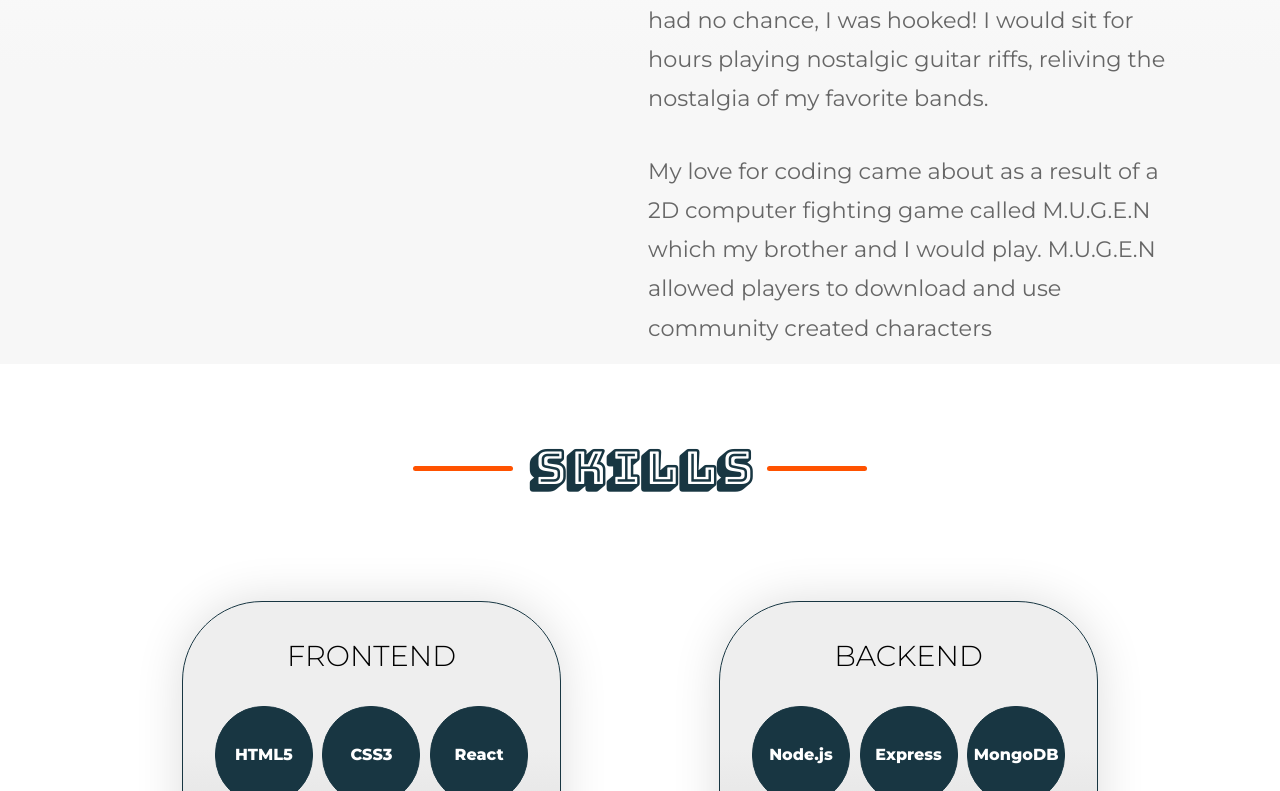
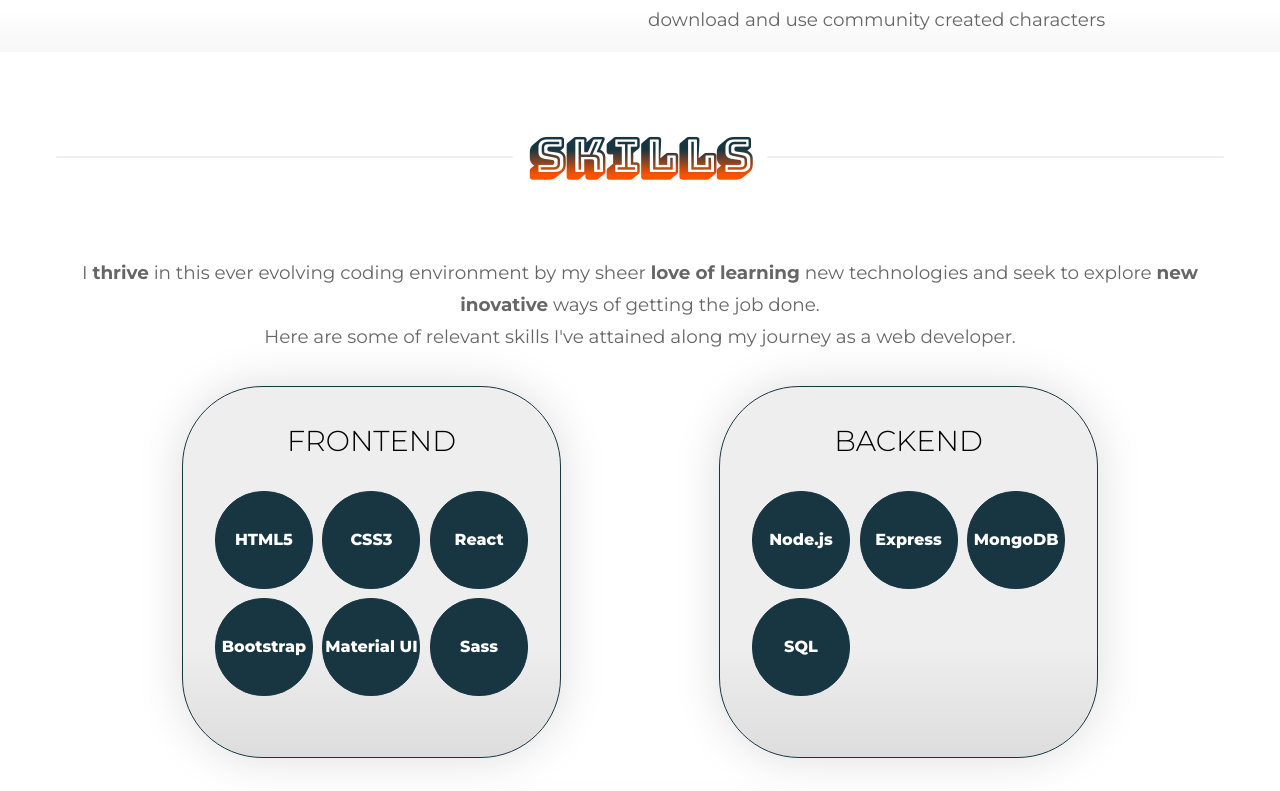
Before and after one commit to NovaSharx/Portfolio-Website, a React (Create React App) app: page / in a window 1280 px wide. Shown: the part 1529-2320 px from the top of the page. Built offline with nearby package versions, Linux system fonts and the light colour scheme.

Commit message:
Standardized the font sizing of p tags in the entire document.

```diff
--- a/src/components/Home/Skills.tsx
+++ b/src/components/Home/Skills.tsx
@@ -101,6 +101,18 @@
 
                 <div className='main-section-content'>
                     <div id='skills-section'>
+
+                        <div id='skills-description'>
+                            <p>
+                                I <b>thrive</b> in this ever evolving coding environment by my sheer <b>love of learning</b> new technologies and seek to explore <b>new inovative</b> ways of getting the job done.
+                            </p>
+
+                            <p>
+                                Here are some of relevant skills I've attained along my journey as a web developer.
+                            </p>
+                        </div>
+
+                        <div id='skills-categories'>
                             {skillsCategories.map((category, index) => {
                                 return (
                                     <div key={index} className='skills-category'>
@@ -122,6 +134,8 @@
                                 )
                             })}
                         </div>
+
+                    </div>
                 </div>
             </div>
         </div>
--- a/src/stylesheets/css/main.css
+++ b/src/stylesheets/css/main.css
@@ -32,11 +32,37 @@
 
 p {
   color: #666;
+  font-size: 1.25rem;
   line-height: 1.75;
+}
+@media (max-width: 1536px) {
+  p {
+    font-size: 1.15rem;
+  }
+}
+@media (max-width: 1200px) {
+  p {
+    font-size: 1.05rem;
+  }
+}
+@media (max-width: 1024px) {
+  p {
+    font-size: 0.95rem;
+  }
+}
+@media (max-width: 768px) {
+  p {
+    font-size: 0.9rem;
+  }
+}
+@media (max-width: 480px) {
+  p {
+    font-size: 0.8rem;
+  }
 }
 
 .main-section-container {
-  background: linear-gradient(0deg, #f7f7f7 25%, #fff 60%);
+  background: linear-gradient(0deg, #f7f7f7 0%, #fff 5%);
 }
 .main-section-container .main-section {
   max-width: 1536px;
@@ -55,16 +81,18 @@
   display: flex;
   justify-content: center;
   align-items: center;
-  color: #183642;
+  background: linear-gradient(0deg, #ff5200 25%, #183642 60%);
+  background-clip: text;
+  -webkit-text-fill-color: transparent;
   font-size: 3rem;
 }
 .main-section-container .main-section .main-section-title h2::after, .main-section-container .main-section .main-section-title h2::before {
   content: "";
   margin: 1rem;
-  width: 6.25rem;
-  height: 0.3rem;
+  width: 100%;
+  height: 2px;
   border-radius: 0.6rem;
-  background-color: #ff5200;
+  background-color: #eee;
 }
 .main-section-container .main-section .main-section-content {
   padding: 1rem;
@@ -538,7 +566,7 @@
 }
 #hero-section #hero-section-content #intro {
   font-size: 1.5rem;
-  color: #000;
+  color: #183642;
 }
 #hero-section #hero-section-content #call-to-action {
   display: flex;
@@ -897,9 +925,6 @@
 #projects-section .project-content .project-info .project-name {
   font-size: 2rem;
 }
-#projects-section .project-content .project-info .project-description {
-  font-size: 1.25rem;
-}
 #projects-section .project-content .project-info .project-tech-stack {
   width: 18.75rem;
   display: flex;
@@ -1001,9 +1026,6 @@
   #projects-section .project-content .project-info .project-name {
     font-size: 1.2rem;
   }
-  #projects-section .project-content .project-info .project-description {
-    font-size: 0.8rem;
-  }
   #projects-section .project-content .project-info .project-tech-stack {
     width: 100%;
     display: flex;
@@ -1040,7 +1062,6 @@
 #about-section {
   margin: 0rem auto;
   display: flex;
-  font-size: 1.5rem;
 }
 #about-section #about-image {
   height: 40rem;
@@ -1052,9 +1073,6 @@
   padding: 0rem 2rem;
 }
 @media (max-width: 1536px) {
-  #about-section {
-    font-size: 1.4rem;
-  }
   #about-section #about-image {
     height: 35rem;
     width: 35rem;
@@ -1062,7 +1080,6 @@
 }
 @media (max-width: 1200px) {
   #about-section {
-    font-size: 1.3rem;
     flex-direction: column;
   }
   #about-section #about-image {
@@ -1072,63 +1089,53 @@
     padding: 2rem 0rem;
   }
 }
-@media (max-width: 1024px) {
-  #about-section {
-    font-size: 1.2rem;
-  }
-}
 @media (max-width: 768px) {
-  #about-section {
-    font-size: 1rem;
-  }
   #about-section #about-image {
     height: 20rem;
     width: 20rem;
   }
 }
 @media (max-width: 480px) {
-  #about-section {
-    font-size: 0.8rem;
-  }
   #about-section #about-image {
     height: auto;
     width: 100%;
   }
 }
 
-#skills-section {
-  margin: 0rem auto;
+#skills-section #skills-description {
+  text-align: center;
+}
+#skills-section #skills-categories {
   display: flex;
   justify-content: space-evenly;
   flex-wrap: wrap;
-  width: 100%;
 }
-#skills-section .skills-category {
+#skills-section #skills-categories .skills-category {
   margin: 2rem;
   padding: 2rem;
   border-radius: 5rem;
   background-color: #fff;
   box-shadow: 0rem 0rem 3rem 0rem #ddd;
   border: 0.1rem solid #183642;
-  background: linear-gradient(0deg, #ddd 25%, #eee 60%);
+  background: linear-gradient(0deg, #ddd 0%, #eee 30%);
 }
-#skills-section .skills-category h3 {
+#skills-section #skills-categories .skills-category h3 {
   text-align: center;
   font-weight: 300;
   font-size: 1.8rem;
 }
-#skills-section .skills-category .skills-grid {
+#skills-section #skills-categories .skills-category .skills-grid {
   padding: 1.8rem 0rem;
   display: grid;
   grid-template: repeat(1, 1fr)/repeat(3, 1fr);
   column-gap: 0.6rem;
   row-gap: 0.6rem;
 }
-#skills-section .skills-category .skills-grid .skill-cell {
+#skills-section #skills-categories .skills-category .skills-grid .skill-cell {
   display: flex;
   justify-content: center;
 }
-#skills-section .skills-category .skills-grid .skill-cell .skill-chip {
+#skills-section #skills-categories .skills-category .skills-grid .skill-cell .skill-chip {
   display: flex;
   flex-direction: column;
   justify-content: center;
@@ -1141,7 +1148,7 @@
   color: #fff;
   transition: 0.5s;
 }
-#skills-section .skills-category .skills-grid .skill-cell .skill-chip .skill-icon {
+#skills-section #skills-categories .skills-category .skills-grid .skill-cell .skill-chip .skill-icon {
   opacity: 0;
   position: absolute;
   width: inherit;
@@ -1151,22 +1158,22 @@
   background-repeat: no-repeat;
   transition: 1s;
 }
-#skills-section .skills-category .skills-grid .skill-cell .skill-chip .skill-name {
+#skills-section #skills-categories .skills-category .skills-grid .skill-cell .skill-chip .skill-name {
   font-weight: 800;
   text-align: center;
   transition: 0.5s;
 }
-#skills-section .skills-category .skills-grid .skill-cell .skill-chip:hover {
+#skills-section #skills-categories .skills-category .skills-grid .skill-cell .skill-chip:hover {
   cursor: pointer;
   background-color: transparent;
   border: 1px solid transparent;
 }
-#skills-section .skills-category .skills-grid .skill-cell .skill-chip:hover .skill-icon {
+#skills-section #skills-categories .skills-category .skills-grid .skill-cell .skill-chip:hover .skill-icon {
   opacity: 1;
   border: 1px solid #ff5200;
   border-radius: 3rem;
 }
-#skills-section .skills-category .skills-grid .skill-cell .skill-chip:hover .skill-name {
+#skills-section #skills-categories .skills-category .skills-grid .skill-cell .skill-chip:hover .skill-name {
   opacity: 0;
 }
 @media (max-width: 480px) {
--- a/src/stylesheets/scss/base/_typography.scss
+++ b/src/stylesheets/scss/base/_typography.scss
@@ -10,5 +10,26 @@
 
 p {
     color: #666;
+    font-size: 1.25rem;
     line-height: 1.75;
+
+    @media (max-width: $tv-width) {
+        font-size: 1.15rem;
+    }
+
+    @media (max-width: $desktop-width) {
+        font-size: 1.05rem;
+    }
+
+    @media (max-width: $laptop-width) {
+        font-size: 0.95rem;
+    }
+
+    @media (max-width: $tablet-width) {
+        font-size: 0.9rem;
+    }
+
+    @media (max-width: $mobile-width) {
+        font-size: 0.8rem;
+    }
 }
--- a/src/stylesheets/scss/layout/_main-section.scss
+++ b/src/stylesheets/scss/layout/_main-section.scss
@@ -1,5 +1,5 @@
 .main-section-container {
-    background: linear-gradient(0deg, $secondary-background-color 25%, $primary-background-color 60%);
+    background: linear-gradient(0deg, $secondary-background-color 0%, $primary-background-color 5%);
 
     .main-section {
         max-width: $tv-width;
@@ -20,17 +20,19 @@
                 display: flex;
                 justify-content: center;
                 align-items: center;
-                color: $primary-color;
+                background: linear-gradient(0deg, $secondary-color 25%, $primary-color 60%);
+                background-clip: text;
+                -webkit-text-fill-color: transparent;
                 font-size: 3rem;
 
                 &::after,
                 &::before {
                     content: '';
                     margin: 1rem;
-                    width: 6.25rem;
-                    height: 0.3rem;
+                    width: 100%;
+                    height: 2px;
                     border-radius: 0.6rem;
-                    background-color: $secondary-color;
+                    background-color: #eee;
                 }
             }
         }
--- a/src/stylesheets/scss/section/_hero-section.scss
+++ b/src/stylesheets/scss/section/_hero-section.scss
@@ -35,7 +35,7 @@
 
         #intro {
             font-size: 1.5rem;
-            color: #000;
+            color: $primary-color;
         }
 
         #call-to-action {
--- a/src/stylesheets/scss/section/_skills-section.scss
+++ b/src/stylesheets/scss/section/_skills-section.scss
@@ -1,9 +1,13 @@
 #skills-section {
-    margin: 0rem auto;
+
+    #skills-description {
+        text-align: center;
+    }
+
+    #skills-categories {
         display: flex;
         justify-content: space-evenly;
         flex-wrap: wrap;
-    width: 100%;
 
         .skills-category {
             margin: 2rem;
@@ -12,7 +16,7 @@
             background-color: $primary-background-color;
             box-shadow: 0rem 0rem 3rem 0rem #ddd;
             border: 0.1rem solid $primary-color;
-        background: linear-gradient(0deg, #ddd 25%, #eee 60%);
+            background: linear-gradient(0deg, #ddd 0%, #eee 30%);
 
             h3 {
                 text-align: center;
@@ -79,6 +83,8 @@
                 }
             }
         }
+    }
+
 
     @media (max-width: $tv-width) {
         .skills-category {
```
Also changed, not shown: src/stylesheets/scss/section/_about-section.scss (+10 -6 lines), src/stylesheets/scss/section/_project-section.scss (+2 -6 lines), 1 other file (tests, documents, lock files or other folders). Lines whose indentation alone changed are shown as unchanged.
